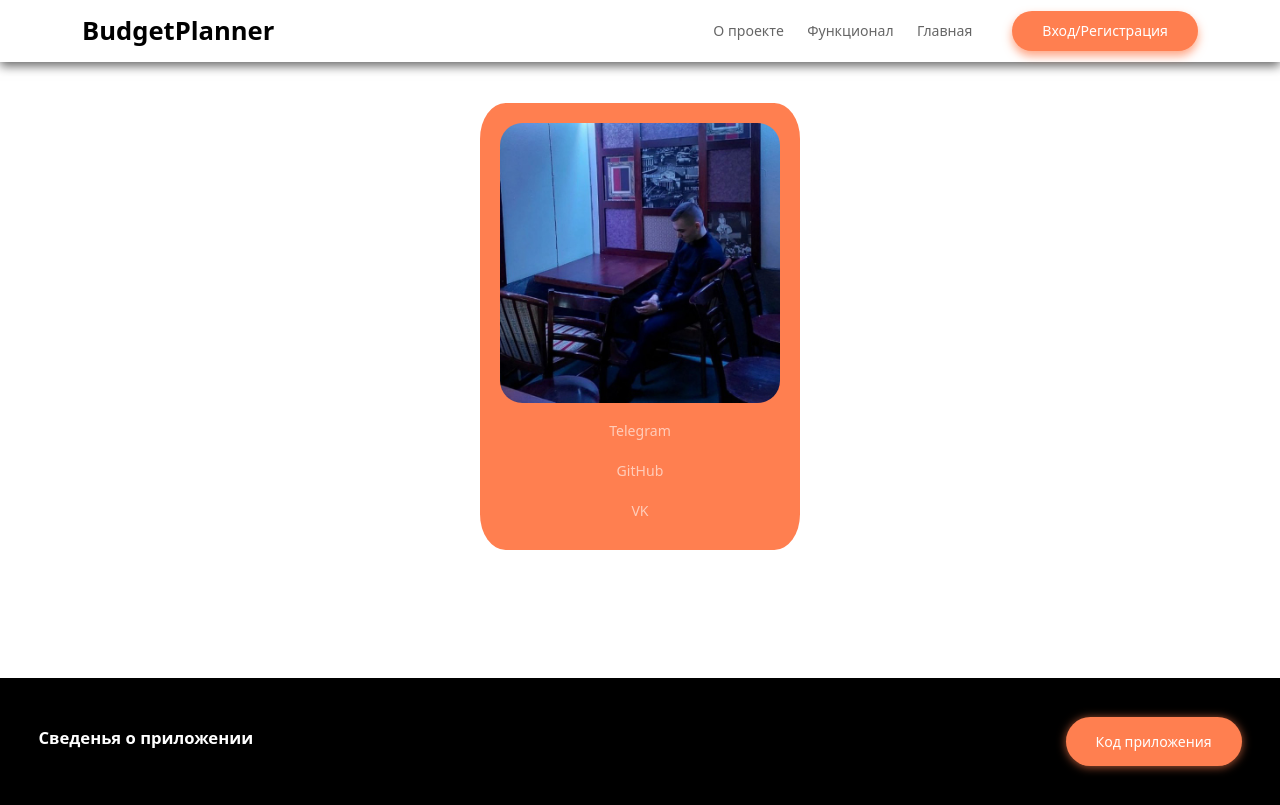
After one commit to EgorAndrik/BudgetPlanner_WebApplication, a Flask app: page /devCard in a window 1280 px wide. The commit adds this page. Run offline with Flask 3, Linux system fonts and the light colour scheme.

Commit message:
update <a> and create new page

```diff
--- a/static/styles/styles.css
+++ b/static/styles/styles.css
@@ -182,6 +182,53 @@ main {
 }
 
 
+.container {
+    margin-top: 4%;
+    display: flex;
+    justify-content: center;
+    align-items: center;
+/*    height: 100vh; *//* Устанавливаем высоту по высоте окна браузера */
+}
+
+.dev-card {
+    background-color: coral;
+    padding: 20px;
+    border-radius: 8%;
+    width: 32%;
+    text-align: center; /* Центрируем содержимое */
+}
+
+.dev-avatar {
+    width: 100%; /* Ширина фото равна ширине карточки */
+    border-radius: 8%; /* Делаем фото круглым */
+    margin-bottom: 2%; /* Добавляем отступ снизу */
+}
+
+.dev-contacts-filling {
+    margin-top: 1%;
+}
+
+.dev-contacts-filling a {
+    display: block;
+    color: #ffffff;
+    opacity: 0.6;
+    text-decoration: none;
+    padding: 10px;
+    transition: all 0.4s ease-in-out;
+}
+
+.dev-contacts-filling a:hover {
+    opacity: 1;
+    color: white;
+    height: auto;
+    width: auto;
+    background-color: #000;
+    border-radius: 100px;
+    transform: scale(1.05);
+}
+
+
+
 .footerbar {
     flex-shrink: 0;
     width: 100%;
--- /dev/null
+++ b/templates/devCard.html
@@ -0,0 +1,52 @@
+<!DOCTYPE html>
+<html lang="en">
+	<head>
+		<meta charset="UTF-8">
+        <meta http-equiv="X-UA-Compatible" content="IE=edge">
+        <meta name="viewport" content="width=device-width, initial-scale=1.0">
+        <link href="https://cdn.jsdelivr.net/npm/bootstrap@5.3.0-alpha3/dist/css/bootstrap.min.css"
+            rel="stylesheet"
+            integrity="sha384-KK94CHFLLe+nY2dmCWGMq91rCGa5gtU4mk92HdvYe+M/SXH301p5ILy+dN9+nJOZ"
+            crossorigin="anonymous">
+		<title>BudgetPlanner</title>
+		<link rel="stylesheet" href="/static/styles/styles.css">
+	</head>
+
+	<body>
+		<nav class="navbar">
+			<div class="container">
+				<a href="/" class="navbar-brand">BudgetPlanner</a>
+				<div class="navbar-wrap">
+					<ul class="navbar-menu">
+						<li><a href="/#about-progect">О проекте</a></li>
+						<li><a href="/#function-in-application">Функционал</a></li>
+						<li><a href="/">Главная</a></li>
+					</ul>
+					<a href="/LogInPage" class="Registr_LogIn">Вход/Регистрация</a>
+				</div>
+			</div>
+		</nav>
+		<main>
+            <div class="container">
+				<div class="dev-card">
+					<img src="/static/images/ava.jpg" class="dev-avatar">
+					<div class="dev-contacts-filling">
+						<a href="https://t.me/EgorAndrik">Telegram</a>
+						<a href="https://github.com/EgorAndrik">GitHub</a>
+						<a href="https://vk.com/egor_andrik">VK</a>
+					</div>
+				</div>
+			</div>
+		</main>
+
+		<footer class="footerbar" id="footerbar">
+			<div class="footerbar-container">
+				<h5>Сведенья о приложении</h5>
+				<div class="footerbar-wrap">
+					<a href="https://github.com/EgorAndrik/BudgetPlanner_WebApplication" class="OpenSourse">Код приложения</a>
+				</div>
+			</div>
+		</footer>
+
+	</body>
+</html>
--- a/templates/getDataUsers.html
+++ b/templates/getDataUsers.html
@@ -19,7 +19,6 @@
 				<div class="navbar-wrap">
 					<ul class="navbar-menu">
 						<li><a href="{{ homeUserPage }}">Главная</a></li>
-						<li><a href="#footerbar">Сведенья о разработчике</a></li>
 					</ul>
 					<a href="/" class="Registr_LogIn">Выход</a>
 				</div>
--- a/templates/index.html
+++ b/templates/index.html
@@ -20,7 +20,7 @@
 					<ul class="navbar-menu">
 						<li><a href="#about-progect">О проекте</a></li>
 						<li><a href="#function-in-application">Функционал</a></li>
-						<li><a href="#footerbar">Сведенья о разработчике</a></li>
+						<li><a href="/devCard">Сведенья о разработчике</a></li>
 					</ul>
 					<a href="/LogInPage" class="Registr_LogIn">Вход/Регистрация</a>
 				</div>
--- a/templates/registrationIndex.html
+++ b/templates/registrationIndex.html
@@ -25,11 +25,9 @@
 		<main>
             <form action="/RegistrationPage/Registration" method="POST" class="form">
                 <h1 class="form-title">Регистрация</h1>
-
 				<input class="form-input" type="text" placeholder="User name" name="UserName">
                 <input class="form-input" type="date" name="dateBorn">
 				<input class="form-input" type="password" placeholder="Password" name="Password">
-
 				<button class="form-button">Зарегистрироваться</button>
             </form>
 		</main>
@@ -43,7 +41,8 @@
 						<li><a href="https://github.com/EgorAndrik">GitHub</a></li>
 						<li><a href="https://vk.com/egor_andrik">VK</a></li>
 					</ul>
-					<a href="https://github.com/EgorAndrik/BudgetPlanner_WebApplication" class="OpenSourse">Код приложения</a>
+					<a href="https://github.com/EgorAndrik/BudgetPlanner_WebApplication"
+					    class="OpenSourse">Код приложения</a>
 				</div>
 			</div>
 		</footer>
--- a/templates/setDataUsers.html
+++ b/templates/setDataUsers.html
@@ -19,7 +19,6 @@
 				<div class="navbar-wrap">
 					<ul class="navbar-menu">
 						<li><a href="{{ homeUserPage }}">Главная</a></li>
-						<li><a href="#footerbar">Сведенья о разработчике</a></li>
 					</ul>
 					<a href="/" class="Registr_LogIn">Выход</a>
 				</div>
--- a/templates/userPage.html
+++ b/templates/userPage.html
@@ -20,7 +20,6 @@
 					<ul class="navbar-menu">
 						<li><a href="{{ getDataUser }}">Получить данные</a></li>
 						<li><a href="{{ setDataUser }}">Загрузить данные</a></li>
-						<li><a href="#footerbar">Сведенья о разработчике</a></li>
 					</ul>
 					<a href="/" class="Registr_LogIn">Выход</a>
 				</div>
```
Also changed, not shown: static/images/ava.jpg (added).
